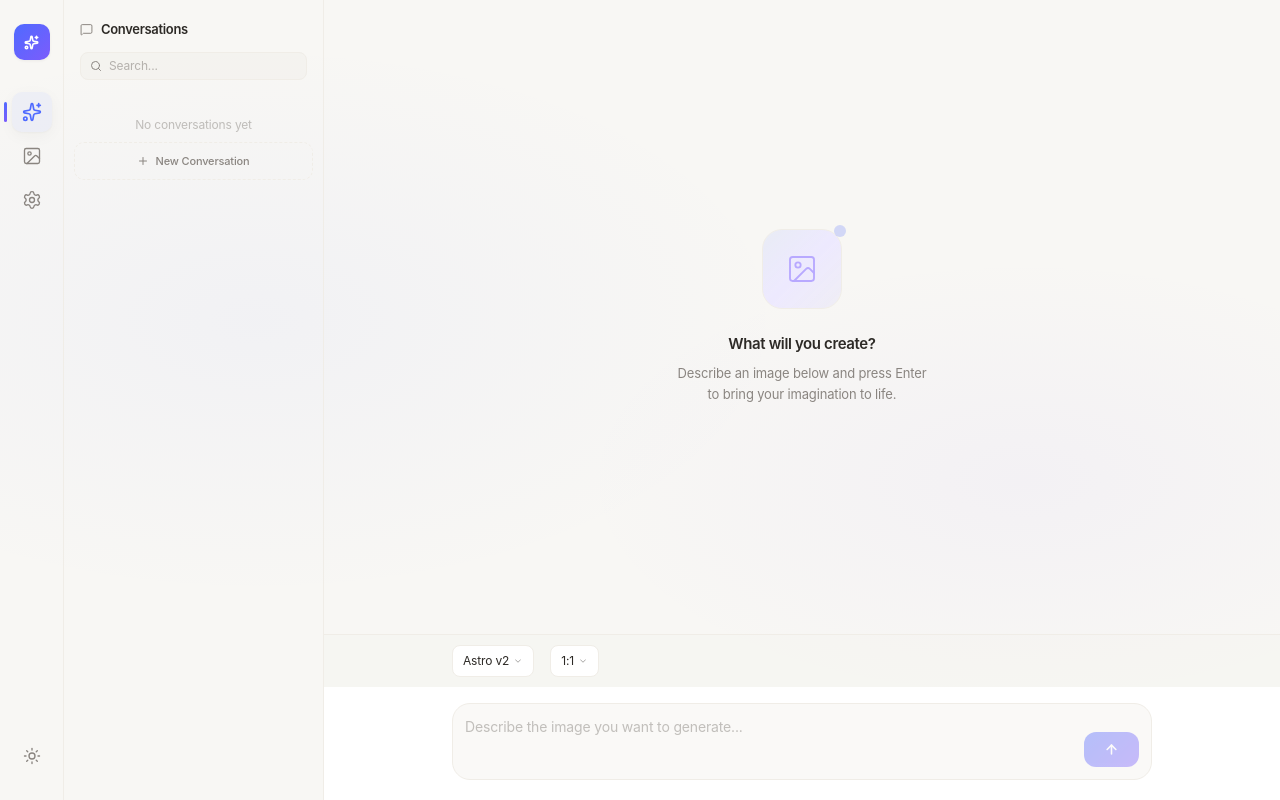
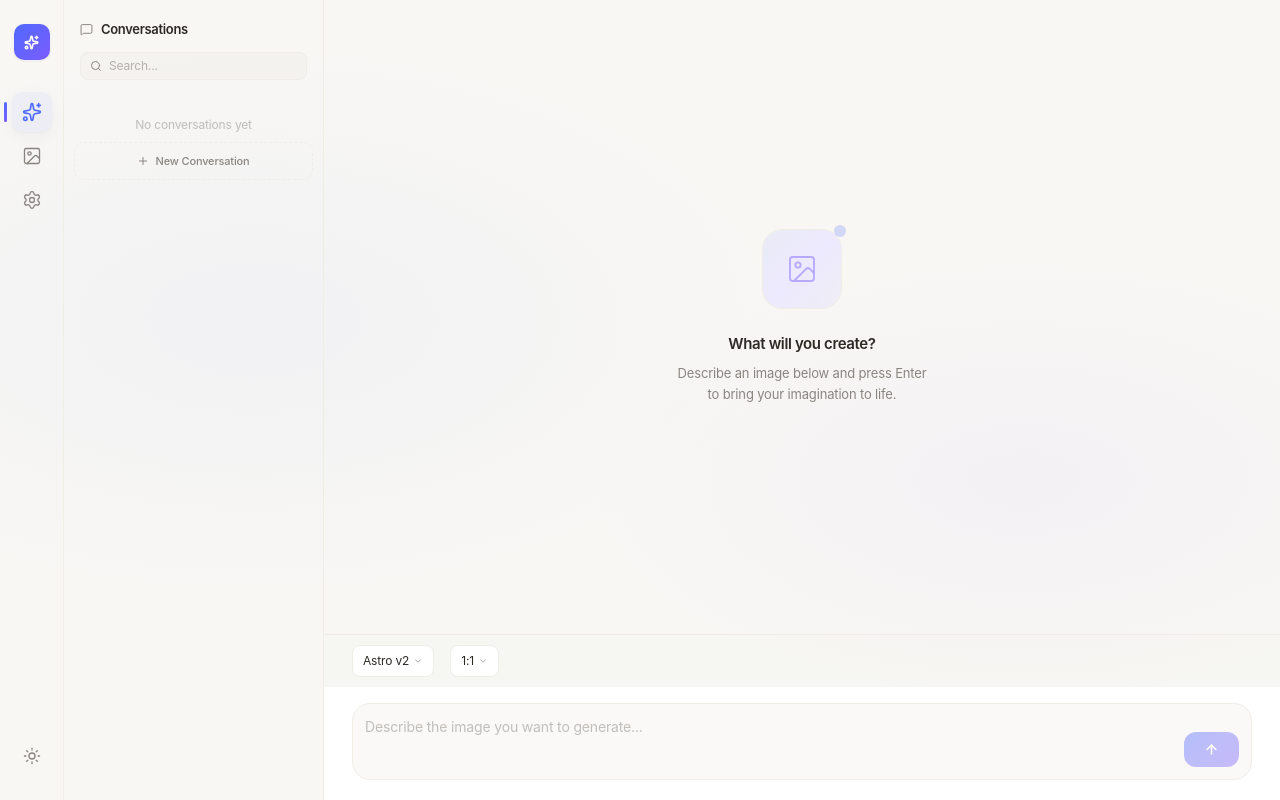
Before and after one commit to 3inchtime/astro_studio, a React (Vite) app: page /generate in a window 1280 px wide. Built offline with nearby package versions, Linux system fonts and the light colour scheme; a web font is replaced by a local one.

Commit message:
docs: add favorites feature design spec

```diff
--- a/src/pages/GeneratePage.tsx
+++ b/src/pages/GeneratePage.tsx
@@ -226,7 +226,7 @@ export default function GeneratePage() {
         {messages.length === 0 ? (
           <EmptyState />
         ) : (
-          <div className="mx-auto max-w-[700px] space-y-7 px-6 py-6">
+          <div className="mx-auto max-w-[900px] space-y-7 px-6 py-6">
             <AnimatePresence initial={false}>
               {messages.map((msg) => (
                 <MessageBubble key={msg.id} message={msg} onImageClick={handleImageClick} />
@@ -238,7 +238,7 @@ export default function GeneratePage() {
 
       {/* Settings bar */}
       <div ref={dropdownRef} className="flex items-center gap-4 border-t border-border-subtle bg-subtle/30 px-6 py-2.5">
-        <div className="mx-auto flex w-full max-w-[700px] items-center gap-4">
+        <div className="mx-auto flex w-full max-w-[900px] items-center gap-4">
           <div className="relative">
             <button
               onClick={() => { setShowModelDropdown(!showModelDropdown); setShowSizeDropdown(false); }}
@@ -313,7 +313,7 @@ export default function GeneratePage() {
 
       {/* Input area */}
       <div className="bg-surface px-6 pt-4 pb-5">
-        <div className="mx-auto max-w-[700px]">
+        <div className="mx-auto max-w-[900px]">
           <div className="relative rounded-[18px] border border-border-subtle bg-subtle/40 p-3 transition-all duration-200 focus-within:border-primary/40 focus-within:bg-surface focus-within:shadow-[0_0_0_4px_rgba(79,106,255,0.1)]">
             <textarea
               ref={textareaRef}
```
Also changed, not shown: 2 other files (tests, documents, lock files or other folders).
